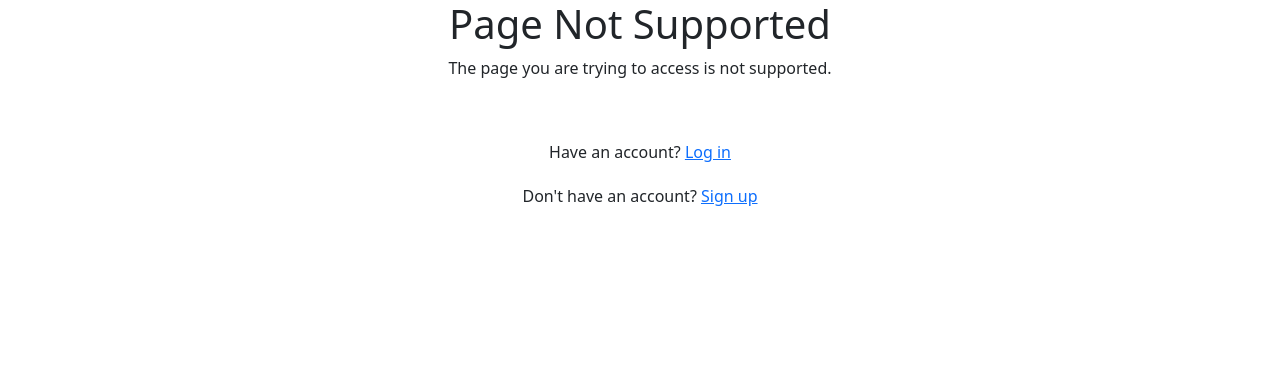
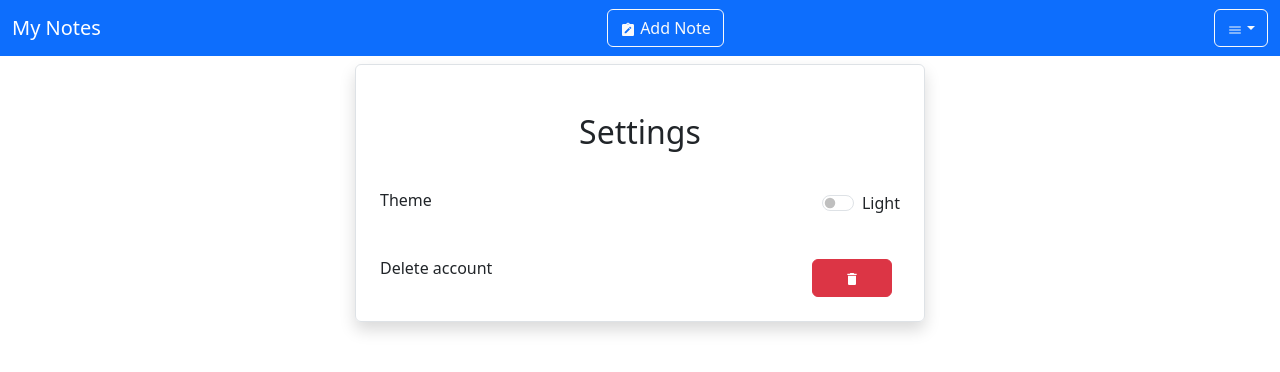
Before and after one commit to alexD00/notes-front-end, a React (Create React App) app: page /settings in a window 1280 px wide. Before the commit this address led to /unsupported. Shown: the top 372 px of the page. Built offline with nearby package versions, Linux system fonts and the light colour scheme; sample sign-in values are in the browser's storage.

Commit message:
add Settings page with delete account functionality

```diff
--- a/src/App.js
+++ b/src/App.js
@@ -18,6 +18,7 @@ import SignUp from "./pages/SignUp";
 import Profile from "./user/Profile";
 import ProfileUpdate from "./user/ProfileUpdate";
 import ProfilePasswordUpdate from "./user/ProfilePasswordUpdate";
+import Settings from "./pages/Settings";
 
 function App() {
   const ProtectedRoute = ({ children }) => {
@@ -90,6 +91,14 @@ function App() {
               </ProtectedRoute>
             }
           />
+          <Route
+            path="/settings"
+            element={
+              <ProtectedRoute>
+                <Settings />
+              </ProtectedRoute>
+            }
+          />
           /{/* Catch unsupported routes */}
           <Route path="/*" element={<Navigate to="/unsupported" />} />
           <Route path="/unsupported" element={<PageNotSupported />} />
--- a/src/layout/Navbar.js
+++ b/src/layout/Navbar.js
@@ -5,6 +5,7 @@ import { FaUser } from "react-icons/fa";
 import { AiFillHome } from "react-icons/ai";
 import { TbLogout } from "react-icons/tb";
 import { MdNoteAlt } from "react-icons/md";
+import { IoMdSettings } from "react-icons/io";
 
 export default function Navbar() {
   const location = useLocation();
@@ -68,6 +69,11 @@ export default function Navbar() {
                 </Link>
               </li>
               <li>
+                <Link className="dropdown-item" to="/settings">
+                  <IoMdSettings /> Settings
+                </Link>
+              </li>
+              <li>
                 <hr class="dropdown-divider" />
               </li>
               <li>
--- a/src/notes/AddNote.js
+++ b/src/notes/AddNote.js
@@ -59,6 +59,7 @@ export default function AddNote() {
                   onChange={(e) => onInputChange(e)}
                 />
               </div>
+              <div style={{ marginTop: "40px" }}>
                 <Link className="btn btn-outline-danger mx-2" to={"/home"}>
                   Cancel
                 </Link>
@@ -66,6 +67,7 @@ export default function AddNote() {
                   Submit
                 </button>
               </div>
+            </div>
           </form>
         </div>
       </div>
--- a/src/notes/EditNote.js
+++ b/src/notes/EditNote.js
@@ -73,6 +73,7 @@ export default function EditNote() {
                   onChange={(e) => onInputChange(e)}
                 />
               </div>
+              <div style={{ marginTop: "40px" }}>
                 <Link className="btn btn-outline-danger mx-2" to={"/home"}>
                   Cancel
                 </Link>
@@ -80,6 +81,7 @@ export default function EditNote() {
                   Submit
                 </button>
               </div>
+            </div>
           </form>
         </div>
       </div>
--- a/src/notes/ViewNote.js
+++ b/src/notes/ViewNote.js
@@ -44,9 +44,11 @@ export default function ViewNote() {
             </li>
           </ul>
 
-          <Link className="btn btn-primary my-2" to={"/home"}>
-            Return Home
-          </Link>
+          <div style={{ marginTop: "20px" }}>
+            <Link className="btn btn-primary my-2" to={"/home"}>
+              Return Home
+            </Link>
+          </div>
         </div>
       </div>
     </div>
--- /dev/null
+++ b/src/pages/Settings.js
@@ -0,0 +1,109 @@
+import axios from "axios";
+import React from "react";
+import { MdDelete } from "react-icons/md";
+
+export default function Settings() {
+  const deleteAccount = async () => {
+    await axios.delete(`http://localhost:8080/api/users`, {
+      headers: {
+        Authorization: `Bearer ${sessionStorage.getItem("jwtToken")}`,
+      },
+    });
+    window.location.reload();
+    sessionStorage.removeItem("jwtToken");
+  };
+
+  return (
+    <div className="container">
+      <div className="row">
+        <div className="col-md-6 offset-md-3 border rounded p-4 mt-2 shadow">
+          <h2 className="text-center m-4">Settings</h2>
+          <div style={{ marginTop: "40px" }}>
+            <div className="d-flex justify-content-between">
+              <h6 className="text-start">Theme</h6>
+              <div className="form-check form-switch">
+                <input
+                  className="form-check-input"
+                  type="checkbox"
+                  id="themeToggle"
+                />
+                <label className="form-check-label" htmlFor="themeToggle">
+                  Light
+                </label>
+              </div>
+            </div>
+          </div>
+          <div style={{ marginTop: "40px" }}>
+            <div className="d-flex justify-content-between">
+              <h6 className="text-start">Delete account</h6>
+
+              <button
+                type="button"
+                class="btn btn-danger mx-2"
+                data-bs-toggle="modal"
+                data-bs-target="#staticBackdrop"
+                style={{ width: "80px" }}
+              >
+                <MdDelete />
+              </button>
+
+              <div
+                class="modal fade"
+                id="staticBackdrop"
+                data-bs-backdrop="static"
+                data-bs-keyboard="false"
+                tabindex="-1"
+                aria-labelledby="staticBackdropLabel"
+                aria-hidden="true"
+              >
+                <div class="modal-dialog">
+                  <div class="modal-content">
+                    <div class="modal-header">
+                      <h1
+                        class="modal-title fs-5"
+                        id="staticBackdropLabel"
+                        style={{ color: "red" }}
+                      >
+                        Delete Account
+                      </h1>
+                      <button
+                        type="button"
+                        class="btn-close"
+                        data-bs-dismiss="modal"
+                        aria-label="Close"
+                      ></button>
+                    </div>
+                    <div class="modal-body">
+                      Are you sure you want to delete your account?
+                    </div>
+                    <div class="modal-footer">
+                      <button
+                        type="button"
+                        class="btn btn-secondary"
+                        data-bs-dismiss="modal"
+                        style={{ width: "100px" }}
+                      >
+                        Cancel
+                      </button>
+                      <button
+                        type="button"
+                        class="btn btn-primary"
+                        style={{ width: "100px" }}
+                        onClick={(e) => {
+                          console.log("Clicked Confirm");
+                          deleteAccount();
+                        }}
+                      >
+                        Confirm
+                      </button>
+                    </div>
+                  </div>
+                </div>
+              </div>
+            </div>
+          </div>
+        </div>
+      </div>
+    </div>
+  );
+}
--- a/src/user/Profile.js
+++ b/src/user/Profile.js
@@ -82,7 +82,7 @@ export default function Profile() {
                     Return Home
                   </Link> */}
                   <Link className="btn btn-primary my-2" to={"/profile/update"}>
-                    Update info
+                    Update
                   </Link>
                 </div>
               </div>
@@ -134,7 +134,7 @@ export default function Profile() {
               to={"/profile/update/password"}
               style={{ marginTop: "20px" }}
             >
-              Update password
+              Update
             </Link>
           </div>
         </div>
```
Lines whose indentation alone changed are shown as unchanged.
